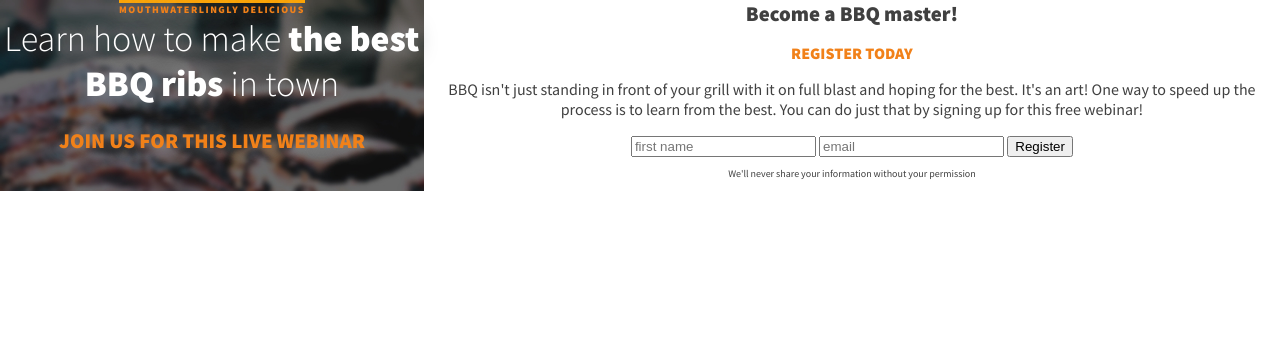
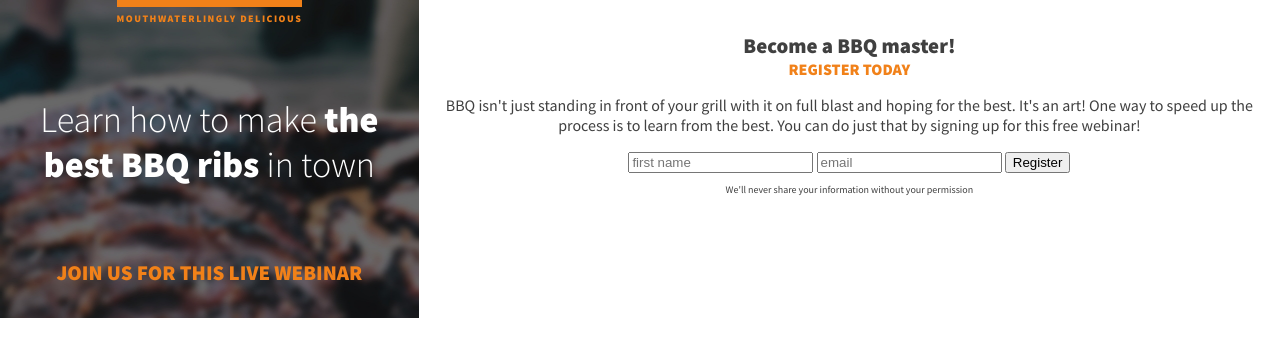
Before and after one commit to klezi10/new-landing-page, a plain HTML site: page index.html in a window 1280 px wide. Drawn offline with Linux system fonts and the light colour scheme.

Commit message:
fixed mostly spacing

```diff
--- a/style.css
+++ b/style.css
@@ -6,15 +6,11 @@ body {
   color: #404040;
 }
 
-h1,
-h2 {
-  margin: 0;
-}
-
 h1 {
   font-size: 2.25rem;
   font-weight: 300;
   color: white;
+  margin: 2em 0;
 }
 
 h1 + p {
@@ -22,27 +18,36 @@ h1 + p {
   font-weight: 900;
   font-size: 1.3125rem;
   text-transform: uppercase;
+  margin: 0;
 }
 
 h2 {
   font-size: 1.3125rem;
+  margin: 0;
 }
 
 h2 + p {
   color: #f18119;
   font-weight: 900;
   text-transform: uppercase;
+  margin-top: 0;
 }
 
 .top-text {
   align-self: center;
   order: -1;
   margin: 0;
-  border-top: 3px solid orange;
+  border-top: 7px solid;
   color: #f18119;
+  /* border-color: linear-gradient(
+    90deg,
+    rgba(255, 165, 29, 1) 0%,
+    rgba(255, 113, 59, 1) 100%
+  ); */
   font-weight: 900;
   text-transform: uppercase;
   letter-spacing: 1.5px;
+  padding-top: 0.5em;
 }
 
 .top-text,
@@ -62,16 +67,18 @@ h2 + p {
 .ad-part {
   display: flex;
   flex-direction: column;
-  text-shadow: 0px 0px 20px #aaaaaa;
   background-color: #404040;
   background-image: url(images/dark-ribs.jpg);
-  /* background: no-repeat center center fixed; */
-  /* -webkit-background-size: cover; */
-  /* -moz-background-size: cover; */
-  /* -o-background-size: cover; */
-  background-size: cover;
-  padding: 0 0.25em 1em;
+  padding: 0 0.5em 2em;
   /* height: 50vh; */
+}
+
+/* =======================
+        FORM SECTION
+========================== */
+
+.form-part {
+  padding: 2em 1em;
 }
 
 @media (min-width: 600px) {
```
